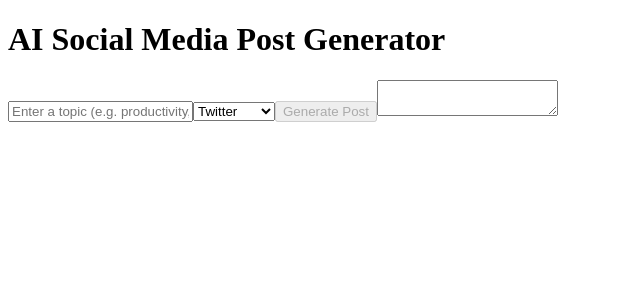
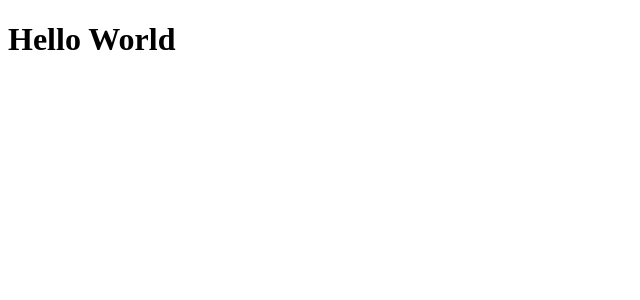
Before and after one commit to ai-social-post-generator/ai-social-post-generator, a Next.js app: page / in a window 1280 px wide. Shown: the top 300 px of the page, without its empty margins (0-640 px from the left). Built offline with nearby package versions, Linux system fonts and the light colour scheme.

Commit message:
Update page.tsx

```diff
--- a/app/page.tsx
+++ b/app/page.tsx
@@ -1,53 +1,4 @@
-'use client';
-
-import { useState } from 'react';
-import { Button } from '@/components/ui/button';
-import { Input } from '@/components/ui/input';
-import { Textarea } from '@/components/ui/textarea';
-
+// app/page.tsx
 export default function Home() {
-  const [topic, setTopic] = useState('');
-  const [platform, setPlatform] = useState('Twitter');
-  const [post, setPost] = useState('');
-  const [loading, setLoading] = useState(false);
-
-  const generatePost = async () => {
-    setLoading(true);
-    setPost('');
-    const res = await fetch('/api/generate', {
-      method: 'POST',
-      headers: { 'Content-Type': 'application/json' },
-      body: JSON.stringify({ topic, platform })
-    });
-    const data = await res.json();
-    setPost(data.result);
-    setLoading(false);
-  };
-
-  return (
-    <div className="min-h-screen bg-gray-100 flex items-center justify-center p-6">
-      <div className="bg-white p-6 rounded-2xl shadow-lg w-full max-w-xl space-y-4">
-        <h1 className="text-2xl font-bold">AI Social Media Post Generator</h1>
-        <Input
-          placeholder="Enter a topic (e.g. productivity, travel)"
-          value={topic}
-          onChange={(e) => setTopic(e.target.value)}
-        />
-        <select
-          className="border rounded-xl p-2 w-full"
-          value={platform}
-          onChange={(e) => setPlatform(e.target.value)}
-        >
-          <option>Twitter</option>
-          <option>Instagram</option>
-          <option>LinkedIn</option>
-          <option>Facebook</option>
-        </select>
-        <Button onClick={generatePost} disabled={loading || !topic}>
-          {loading ? 'Generating...' : 'Generate Post'}
-        </Button>
-        <Textarea readOnly className="h-40" value={post} />
-      </div>
-    </div>
-  );
+  return <h1>Hello World</h1>;
 }
```
